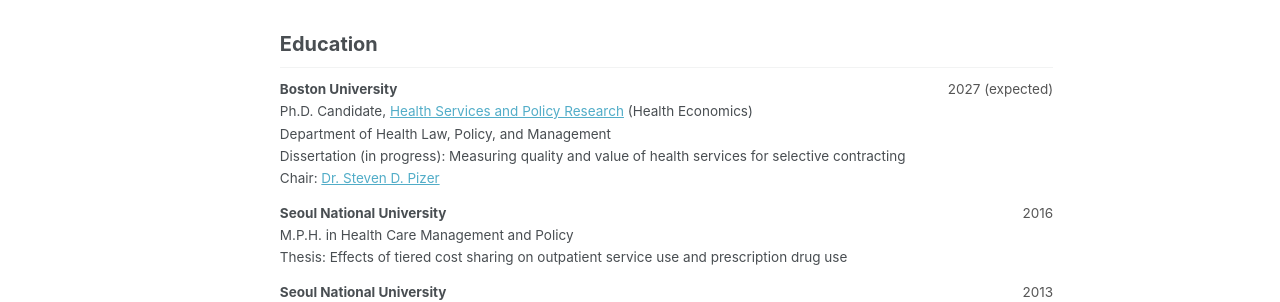
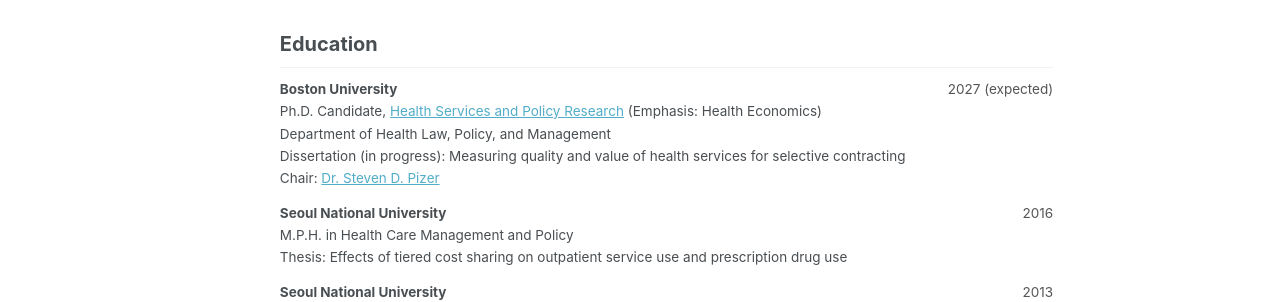
Before and after one commit to sooyeonsong/sooyeonsong.github.io, a Jekyll site: the page built from _pages/about.md, in a window 1280 px wide and 900 px high. Shown: the part 389-691 px from the top of the window. Built offline with Jekyll 4.4.1, drawn with Linux system fonts in a browser that asks for light colours; a script bundle is joined from its source files by our own code; library files that are not in the unit come from our copies.

Commit message:
Refine education details in about.md
Updated education section with emphasis on Health Economics.

```diff
--- a/_pages/about.md
+++ b/_pages/about.md
@@ -20,7 +20,7 @@ Before beginning doctoral training, I worked in global health policy and managem
 <h2 id="education">Education</h2>
 
 <div class="pub-list" markdown="0">
-<p><span class="ed-row"><strong>Boston University</strong><span class="ed-year">2027 (expected)</span></span>Ph.D. Candidate, <a href="https://www.bu.edu/sph/education/degrees-and-programs/doctor-of-philosophy-phd/doctor-of-philosophy-in-health-services-and-policy-research/" target="_blank" rel="noopener">Health Services and Policy Research</a> (Health Economics)<br>Department of Health Law, Policy, and Management<br>Dissertation (in progress): Measuring quality and value of health services for selective contracting<br>Chair: <a href="https://www.bu.edu/sph/profile/steven-d-pizer/" target="_blank" rel="noopener">Dr. Steven D. Pizer</a></p>
+<p><span class="ed-row"><strong>Boston University</strong><span class="ed-year">2027 (expected)</span></span>Ph.D. Candidate, <a href="https://www.bu.edu/sph/education/degrees-and-programs/doctor-of-philosophy-phd/doctor-of-philosophy-in-health-services-and-policy-research/" target="_blank" rel="noopener">Health Services and Policy Research</a> (Emphasis: Health Economics)<br>Department of Health Law, Policy, and Management<br>Dissertation (in progress): Measuring quality and value of health services for selective contracting<br>Chair: <a href="https://www.bu.edu/sph/profile/steven-d-pizer/" target="_blank" rel="noopener">Dr. Steven D. Pizer</a></p>
 <p><span class="ed-row"><strong>Seoul National University</strong><span class="ed-year">2016</span></span>M.P.H. in Health Care Management and Policy<br>Thesis: Effects of tiered cost sharing on outpatient service use and prescription drug use</p>
 <p><span class="ed-row"><strong>Seoul National University</strong><span class="ed-year">2013</span></span>B.S. in Nursing, B.A. in Philosophy</p>
 </div>
```
